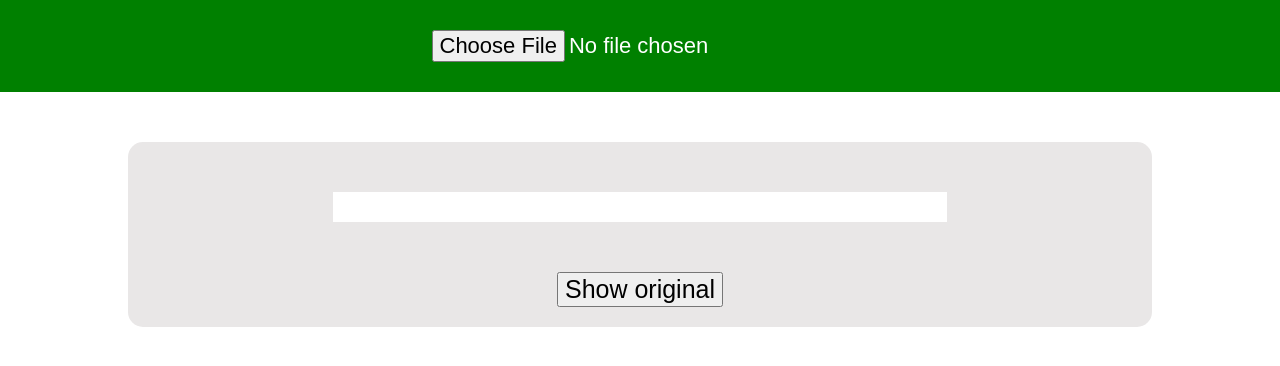
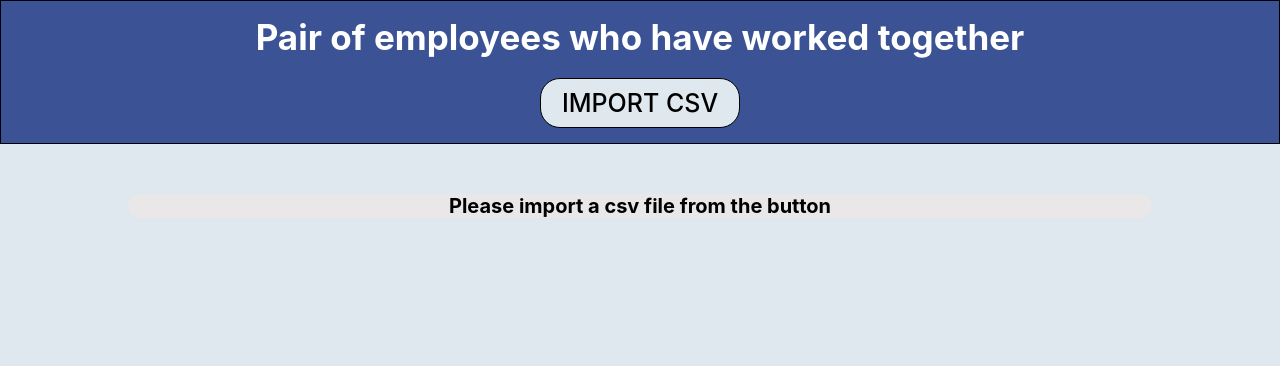
Before and after one commit to Arventrox/Stiliyan-Ivanov-employees, a React (Create React App) app: page / in a window 1280 px wide. Shown: the top 366 px of the page. Built offline with nearby package versions, Linux system fonts and the light colour scheme.

Commit message:
Final Commit Reworked UI

```diff
--- a/src/App.css
+++ b/src/App.css
@@ -4,22 +4,26 @@
   justify-content: center;
   flex-direction: column;
 }
-
-.input-container {
-  background-color: green;
+header {
   width: 100%;
-  padding: 3rem 0;
   display: flex;
   align-items: center;
   justify-content: center;
+  flex-direction: column;
+  padding: 0 0 7rem 0;
+  background-color: #3b5394;
   color: white;
+  border: 1px solid black;
 }
 
-.input-file {
-  font-size: 2.2rem;
-  text-align: center;
+header h1 {
+  font-size: 3.5rem;
+  margin: 1.5rem 0;
 }
 
+.options_container {
+  width: 100%;
+}
 .table-container {
   width: 80%;
   background-color: rgb(233, 231, 231);
@@ -27,46 +31,27 @@
   border-radius: 1.5rem;
 }
 
-h1 {
-  font-size: 3rem;
-  text-align: center;
-  padding: 0 3rem;
+.options_container h1 {
+  font-size: 2.5rem;
+  margin: 1rem 0;
+  padding: 0px 25rem;
 }
 
-table {
-  width: 60%;
-  margin: 5rem auto;
-  border-collapse: collapse;
-  border: 0.1rem solid black;
-  font-size: 2rem;
-  background-color: #fff;
+footer {
+  width: 100%;
+  position: relative;
+  bottom: 0;
 }
 
-table tr {
-  height: 3rem;
-  text-align: center;
+footer p {
+  font-size: 2rem;
+  height: max-content;
+  background-color: rgb(233, 231, 231);
+  padding: 5rem 0;
 }
 
-table th {
-  border: 0.2rem solid black;
+@media only screen and (max-width: 1200px) {
+  .options_container h1 {
+    padding: 0px 5rem;
+  }
 }
-
-table td {
-  border: 0.1rem solid black;
-}
-
-.tableData-result {
-  font-weight: bold;
-}
-
-.table-operations_container {
-  width: 100%;
-  display: flex;
-  align-items: center;
-  justify-content: center;
-  margin-bottom: 2rem;
-}
-.table-operations_container button {
-  margin: 0 1rem;
-  font-size: 2.5rem;
-}
--- a/src/App.js
+++ b/src/App.js
@@ -13,6 +13,7 @@ import {
 
 const App = () => {
   const [tableName, setTableName] = useState(null);
+  const [fileName, setFileName] = useState("");
   const [isTableSorted, setIsTableSorted] = useState(false);
   const [rawData, setRawData] = useState([]);
   const [rawColumns, setRawColumns] = useState([]);
@@ -31,6 +32,7 @@ const App = () => {
     event.preventDefault();
     const file = event.target.files[0];
     if (!file) return;
+    setFileName(file.name);
     setTableName("Imported Table");
     setIsTableSorted(false);
 
@@ -89,11 +91,24 @@ const App = () => {
 
   return (
     <div className="App">
+      <header>
+        <h1>Pair of employees who have worked together</h1>
         <FileInput fileHandler={fileHandler} />
+      </header>
+      {tableName && (
+        <div className="options_container">
+          <h1>{`${tableName} ${!isTableSorted && fileName}`}</h1>
 
-      <div className="table-container">
-        <h1>{tableName}</h1>
+          {!isTableSorted ? (
+            <Button onClick={sortTableHandler}>Sort Table</Button>
+          ) : (
+            <Button onClick={showOriginalHandler}>Show original</Button>
+          )}
+        </div>
+      )}
 
+      {tableName ? (
+        <>
           {!isTableSorted ? (
             <Table columns={rawColumns} data={rawValues} />
           ) : (
@@ -103,13 +118,12 @@ const App = () => {
               combinedDaysWorked={combinedDaysWorked}
             />
           )}
-
-        {!isTableSorted && tableName ? (
-          <Button onClick={sortTableHandler}>Sort Table</Button>
+        </>
       ) : (
-          <Button onClick={showOriginalHandler}>Show original</Button>
+        <div className="table-container">
+          <h1>Please import a csv file from the button</h1>
+        </div>
       )}
-      </div>
     </div>
   );
 };
--- a/src/components/Button.js
+++ b/src/components/Button.js
@@ -1,6 +1,8 @@
+import style from "./Button.module.css";
+
 const Button = ({ onClick, children }) => {
   return (
-    <div className="table-operations_container">
+    <div className={style.table_button__container}>
       <button onClick={onClick}>{children}</button>
     </div>
   );
--- /dev/null
+++ b/src/components/Button.module.css
@@ -0,0 +1,20 @@
+.table_button__container {
+  width: 100%;
+  display: flex;
+  align-items: center;
+  justify-content: center;
+  margin-bottom: 1rem;
+}
+
+.table_button__container button {
+  font-size: 2.5rem;
+  padding: 0.5rem 1rem;
+  border-radius: 1rem;
+  background-color: #3b5394;
+  color: #fff;
+}
+
+.table_button__container button:hover {
+  background-color: #5479dd;
+  cursor: pointer;
+}
--- a/src/components/FileInput.js
+++ b/src/components/FileInput.js
@@ -1,14 +1,17 @@
+import style from "./FileInput.module.css";
+
 const FileInput = ({ fileHandler }) => {
   return (
-    <div className="input-container">
+    <div className={style.input_container}>
       <input
         type="file"
         aria-label="file-input"
         name="file"
+        id="file"
         accept=".csv"
         onChange={fileHandler}
-        className="input-file"
       />
+      <label htmlFor="file">IMPORT CSV</label>
     </div>
   );
 };
--- /dev/null
+++ b/src/components/FileInput.module.css
@@ -0,0 +1,32 @@
+.input_container {
+  position: relative;
+}
+
+input[type="file"] {
+  display: none;
+}
+
+label {
+  height: 5rem;
+  width: 20rem;
+  background-color: #dfe7ef;
+  color: #000;
+  border: 1px solid black;
+  border-radius: 2rem;
+  position: absolute;
+  margin: auto;
+  top: 3rem;
+  left: -10rem;
+  bottom: 0;
+  right: 0;
+  font-size: 2.5rem;
+  font-weight: 500;
+  display: flex;
+  justify-content: center;
+  align-items: center;
+}
+
+label:hover {
+  background-color: #fff;
+  cursor: pointer;
+}
--- a/src/components/Table.js
+++ b/src/components/Table.js
@@ -1,3 +1,5 @@
+import style from "./Table.module.css";
+
 const Table = ({ columns, data, combinedDaysWorked }) => {
   return (
     <table>
@@ -19,7 +21,7 @@ const Table = ({ columns, data, combinedDaysWorked }) => {
 
         {combinedDaysWorked && (
           <tr>
-            <td className="tableData-result" colSpan={columns.length}>
+            <td className={style.tableData_result} colSpan={columns.length}>
               {combinedDaysWorked}
             </td>
           </tr>
--- /dev/null
+++ b/src/components/Table.module.css
@@ -0,0 +1,33 @@
+table {
+  width: 60%;
+  margin: 1rem 10%;
+  border-collapse: collapse;
+  border: 0.1rem solid black;
+  font-size: 2rem;
+  background-color: #fff;
+}
+
+thead {
+  background-color: #e6eff8;
+}
+table tr {
+  height: 3rem;
+}
+
+table th {
+  border: 0.2rem solid black;
+}
+
+table td {
+  border: 0.1rem solid black;
+}
+
+.tableData_result {
+  font-weight: bold;
+}
+
+@media only screen and (max-width: 1200px) {
+  table {
+    width: 80%;
+  }
+}
--- a/src/index.css
+++ b/src/index.css
@@ -1,14 +1,28 @@
+* {
+  margin: 0;
+  padding: 0;
+  box-sizing: border-box;
+  text-align: center;
+}
+
+html,
+body,
+.app,
+#root {
+  width: 100vw;
+}
+
 html {
   font-size: 10px;
 }
 
 body {
-  margin: 0;
   font-family: -apple-system, BlinkMacSystemFont, "Segoe UI", "Roboto", "Oxygen",
     "Ubuntu", "Cantarell", "Fira Sans", "Droid Sans", "Helvetica Neue",
     sans-serif;
   -webkit-font-smoothing: antialiased;
   -moz-osx-font-smoothing: grayscale;
+  background-color: #dfe7ef;
 }
 
 code {
```
Lines whose indentation alone changed are shown as unchanged.
